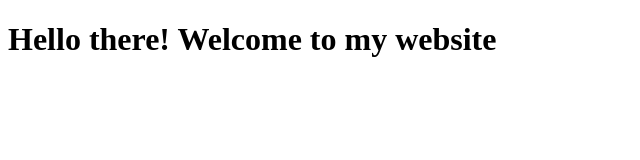
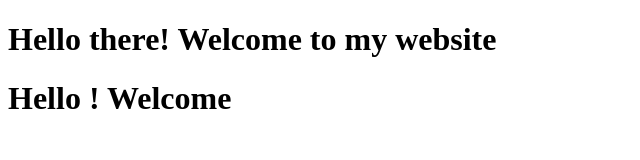
Before and after one commit to sshadare30/webweb, a plain HTML site: page index.html in a window 1280 px wide. Shown: the whole page, without its empty margins (0-640 px from the left). Drawn offline with Linux system fonts and the light colour scheme.

Commit message:
new commit

```diff
--- a/index.html
+++ b/index.html
@@ -7,5 +7,7 @@
 </head>
 <body>
     <h1>Hello there! Welcome to my website</h1>
+    <h1>Hello ! Welcome </h1>
 </body>
+
 </html>
```
